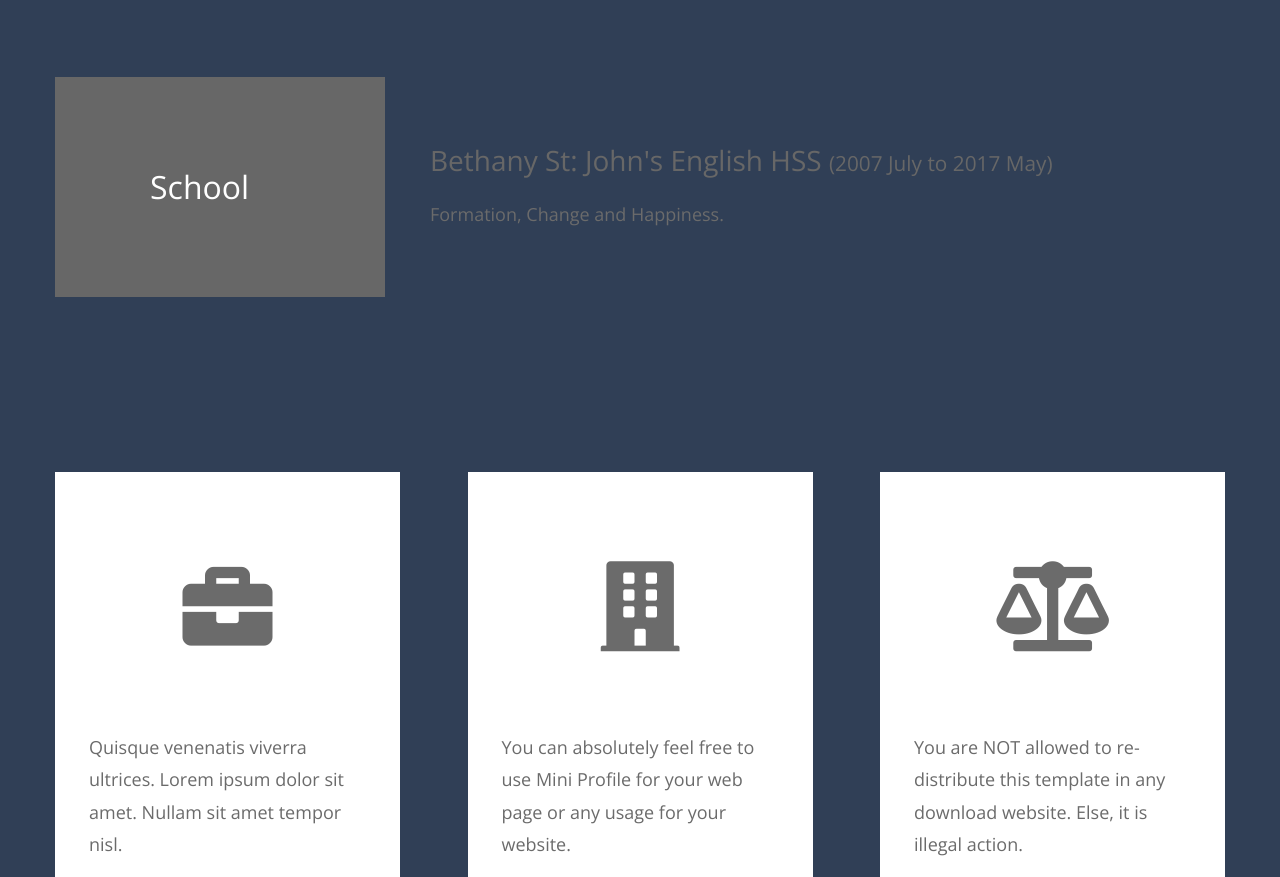
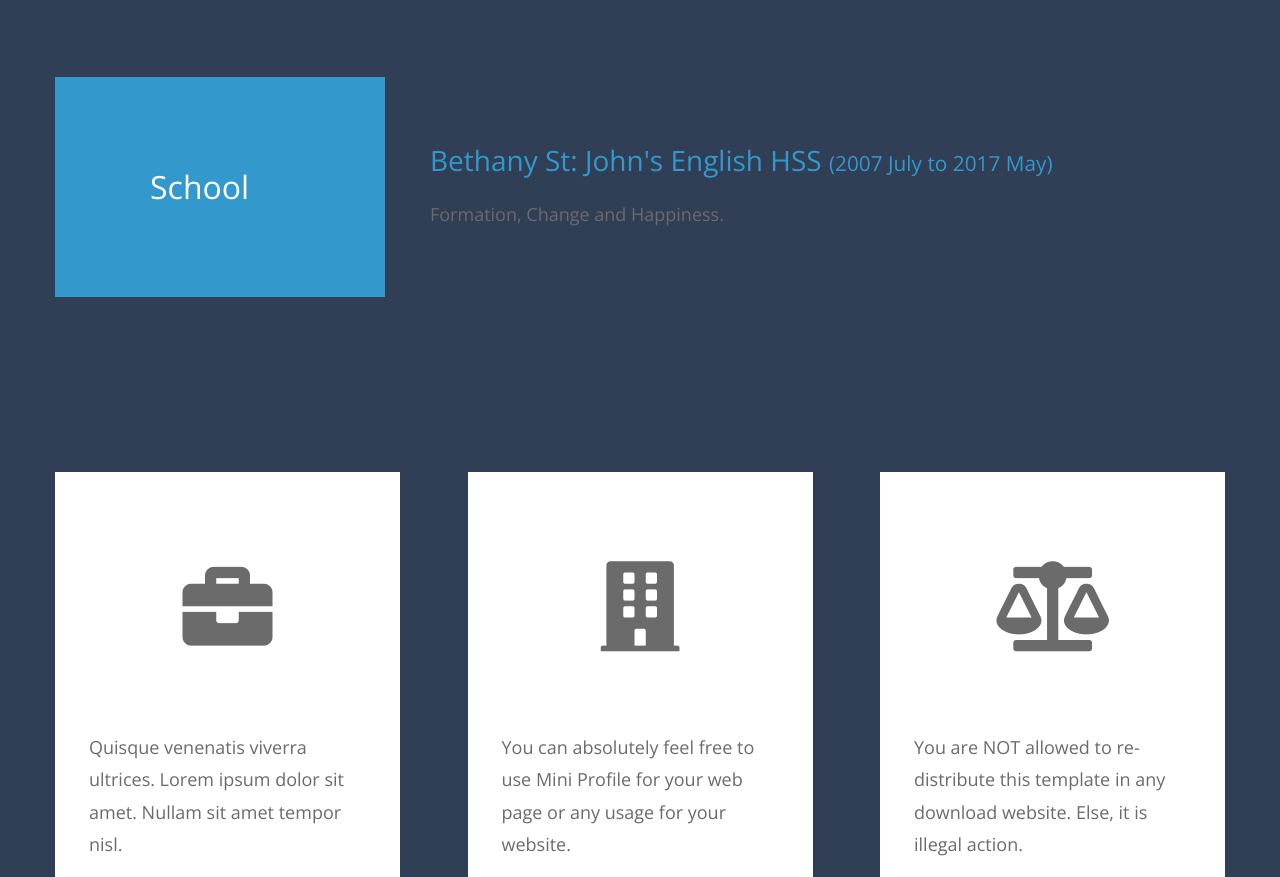
Before and after one commit to Zimrin/zimrin.github.io, a plain HTML site: page index.html in a window 1280 px wide. Shown: the part 1703-2580 px from the top of the page. Drawn offline with nearby package versions, Linux system fonts and the light colour scheme.

Commit message:
Update index.html

```diff
--- a/index.html
+++ b/index.html
@@ -113,11 +113,11 @@ https://templatemo.com/tm-530-mini-profile
             </div>
 
             <div class="tm-portfolio-item">
-              <div class="tm-portfolio-name text-white tm-bg-dark-gray">
+              <div class="tm-portfolio-name text-white tm-bg-blue">
                 School
               </div>
               <div class="tm-portfolio-description">
-                <h3 class="tm-text-dark-gray">
+                <h3 class="tm-text-blue">
                   Bethany St: John's English HSS
                   <span class="tm-title-small">
                     (2007 July to 2017 May)
```
